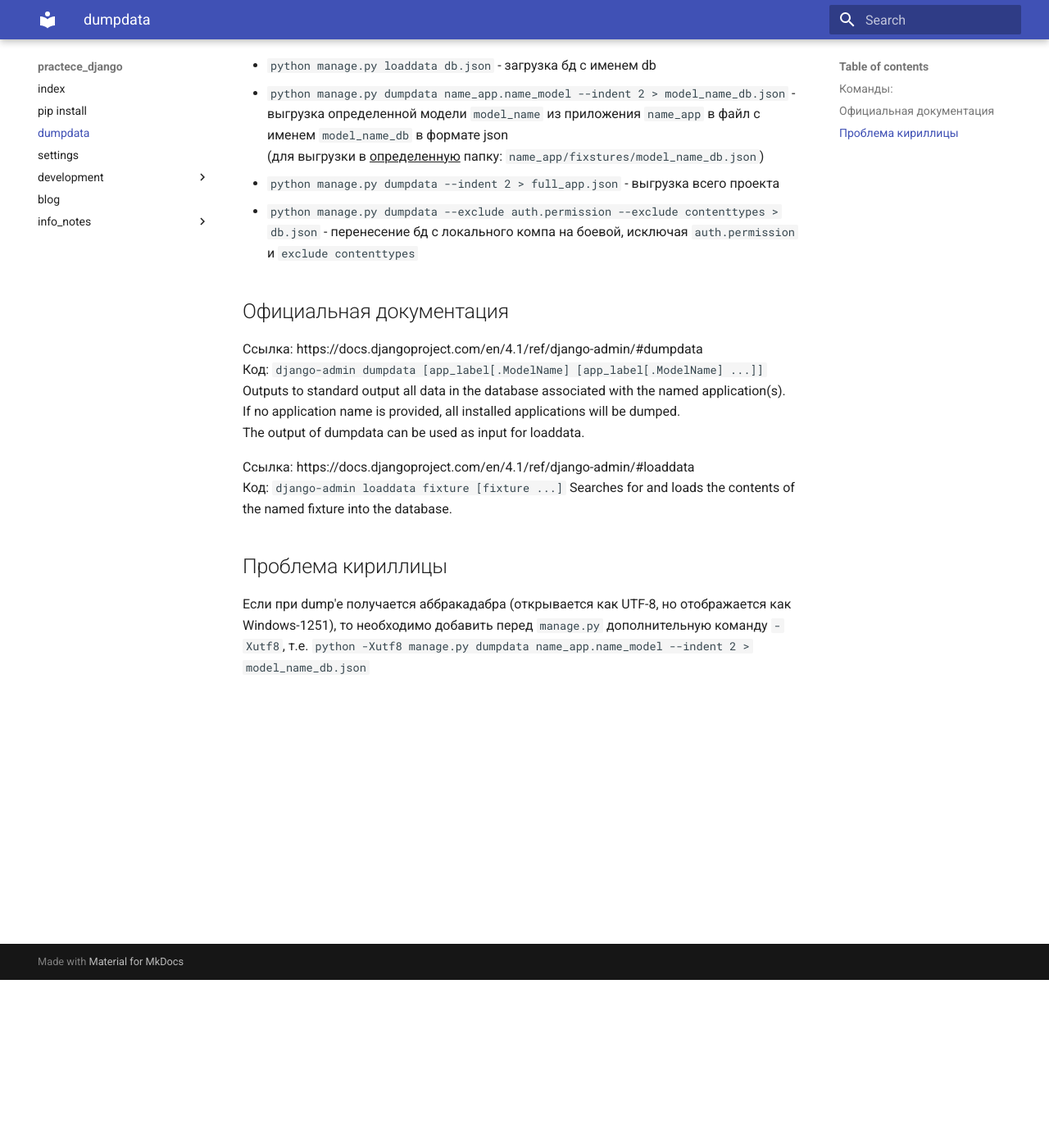
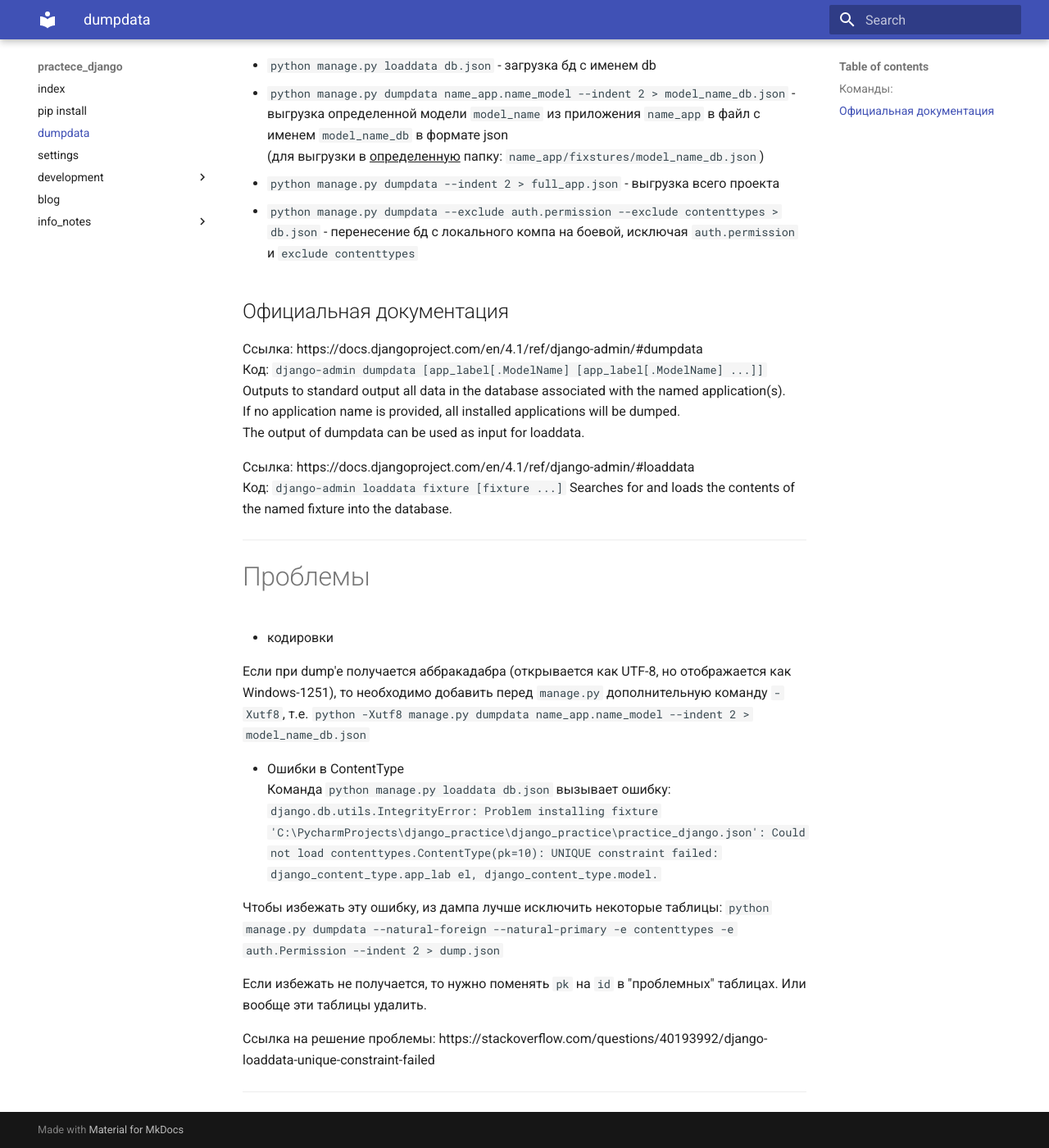
Before and after one commit to finking/django_practice, an MkDocs documentation site: the page built from documentation/docs/dumpdata.md, in a window 1280 px wide and 1400 px high, scrolled down 205 px. Shown: the whole window at 82% size. Built offline with MkDocs 1.6.1 and Material for MkDocs 9.7.7, drawn with Linux system fonts in a browser that asks for light colours.

Commit message:
Docs for error loaddata

```diff
--- a/documentation/docs/dumpdata.md
+++ b/documentation/docs/dumpdata.md
@@ -20,9 +20,25 @@ The output of dumpdata can be used as input for loaddata.
 Код: `django-admin loaddata fixture [fixture ...]`
 Searches for and loads the contents of the named fixture into the database.
 
+***
+# Проблемы
+- кодировки
 
-## Проблема кириллицы
+
 Если при dump'e получается аббракадабра (открывается как UTF-8, но
 отображается как Windows-1251), то необходимо добавить перед `manage.py`
 дополнительную команду `-Xutf8`, т.е.
 `python -Xutf8 manage.py dumpdata name_app.name_model --indent 2  > model_name_db.json`
+
+
+- Ошибки в ContentType
+Команда `python manage.py loaddata db.json` вызывает ошибку: `django.db.utils.IntegrityError: Problem installing fixture 'C:\PycharmProjects\django_practice\django_practice\practice_django.json': Could not load contenttypes.ContentType(pk=10): UNIQUE constraint failed: django_content_type.app_lab
+el, django_content_type.model.`
+
+Чтобы избежать эту ошибку, из дампа лучше исключить некоторые таблицы: `python manage.py dumpdata --natural-foreign --natural-primary -e contenttypes -e auth.Permission --indent 2 > dump.json
+`
+
+Если избежать не получается, то нужно поменять `pk` на `id` в "проблемных" таблицах. Или вообще эти таблицы удалить.
+
+Ссылка на решение проблемы: https://stackoverflow.com/questions/40193992/django-loaddata-unique-constraint-failed
+***
```
